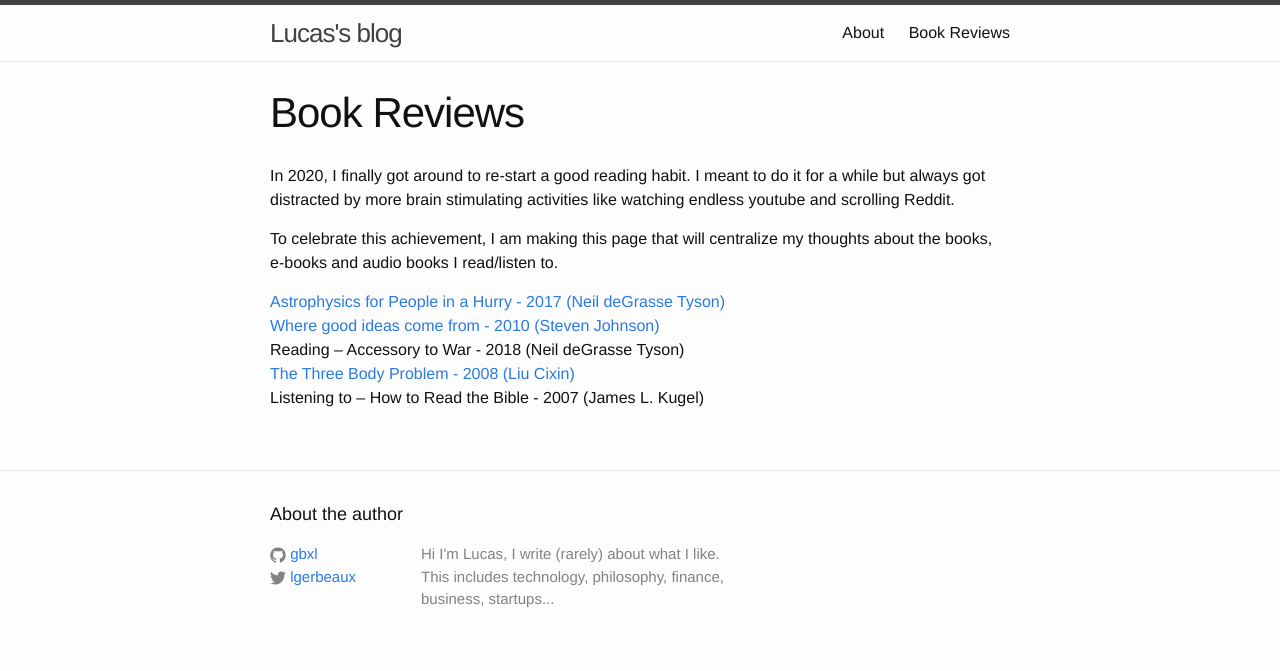
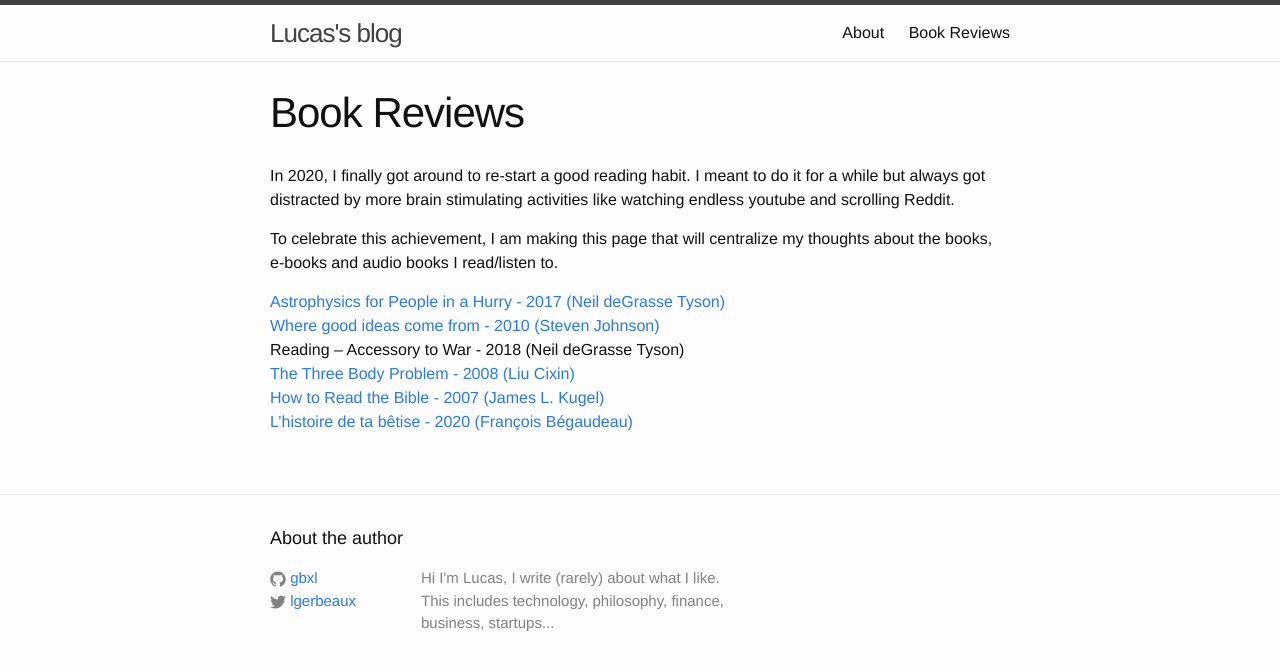
Before and after one commit to gbxl/gbxl.github.io, a Jekyll site: the page built from book_reviews.md, in a window 1280 px wide. Shown: the top 671 px of the page. Built offline with Jekyll 4.4.1, drawn with Linux system fonts in a browser that asks for light colours.

Commit message:
add 2 reviews

```diff
--- a/book_reviews.md
+++ b/book_reviews.md
@@ -11,4 +11,5 @@ To celebrate this achievement, I am making this page that will centralize my tho
 [Where good ideas come from - 2010 (Steven Johnson)](/book/review/2020/05/10/good-ideas) <br/>
 Reading -- Accessory to War - 2018 (Neil deGrasse Tyson) <br/>
 [The Three Body Problem - 2008 (Liu Cixin)](/book/review/2020/05/23/three-body) <br/>
-Listening to -- How to Read the Bible - 2007 (James L. Kugel) <br/>
+[How to Read the Bible - 2007 (James L. Kugel)](/book/review/2020/07/25/how-to-read-the-bible) <br/>
+[L'histoire de ta bêtise - 2020 (François Bégaudeau)](/book/review/2020/07/25/histoire-de-ta-betise) <br />
```
Also changed, not shown: _posts/2020-07-25-histoire-de-ta-betise.md (added, +15 -0 lines), _posts/2020-07-25-how-to-read-the-bible.md (added, +13 -0 lines).
